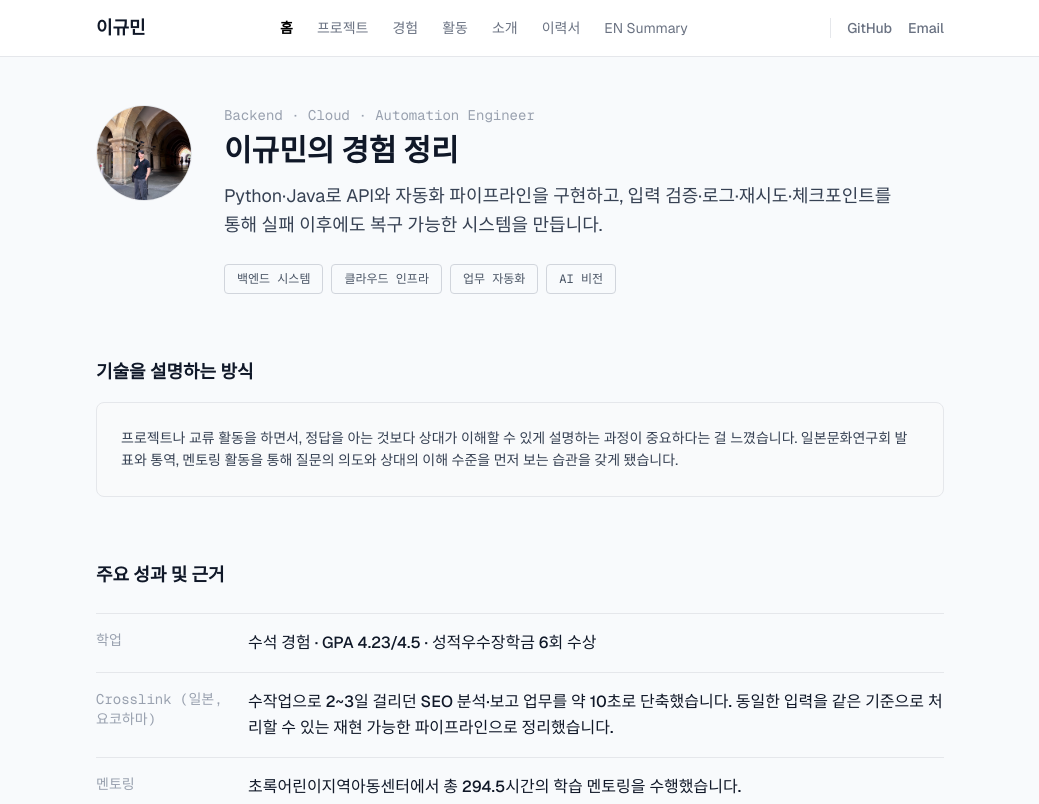
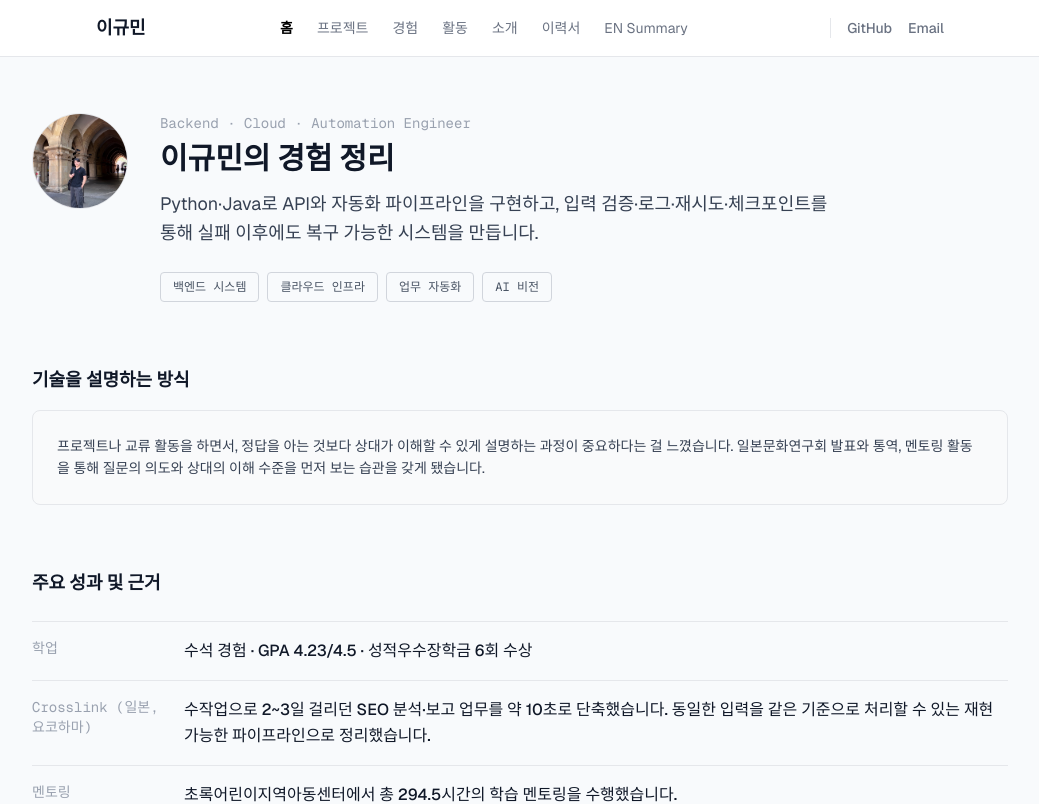
Before and after one commit to lukemin-dev/gyumin-archive, a Next.js app: page / in a window 1280 px wide. Shown: the top 804 px of the page, without its empty margins (120-1159 px from the left). Built offline with nearby package versions, Linux system fonts and the light colour scheme.

Commit message:
Improve global layout accessibility and width

```diff
--- a/src/app/layout.tsx
+++ b/src/app/layout.tsx
@@ -32,7 +32,7 @@ export const metadata: Metadata = {
     "Automation",
     "Python",
     "Spring Boot",
-    "ROS2",
+    "AI Vision",
   ],
   openGraph: {
     title: "이규민 | Backend · Cloud · Automation",
@@ -64,8 +64,14 @@ export default function RootLayout({
       className={`${geistSans.variable} ${geistMono.variable} h-full antialiased`}
     >
       <body className="min-h-full flex flex-col">
+        <a href="#main-content" className="skip-link">
+          본문으로 바로가기
+        </a>
         <Header />
-        <main className="flex-1 w-full max-w-4xl mx-auto px-6 py-12">
+        <main
+          id="main-content"
+          className="flex-1 w-full max-w-5xl mx-auto px-5 sm:px-6 py-10 sm:py-14"
+        >
           {children}
         </main>
         <Footer />
```
